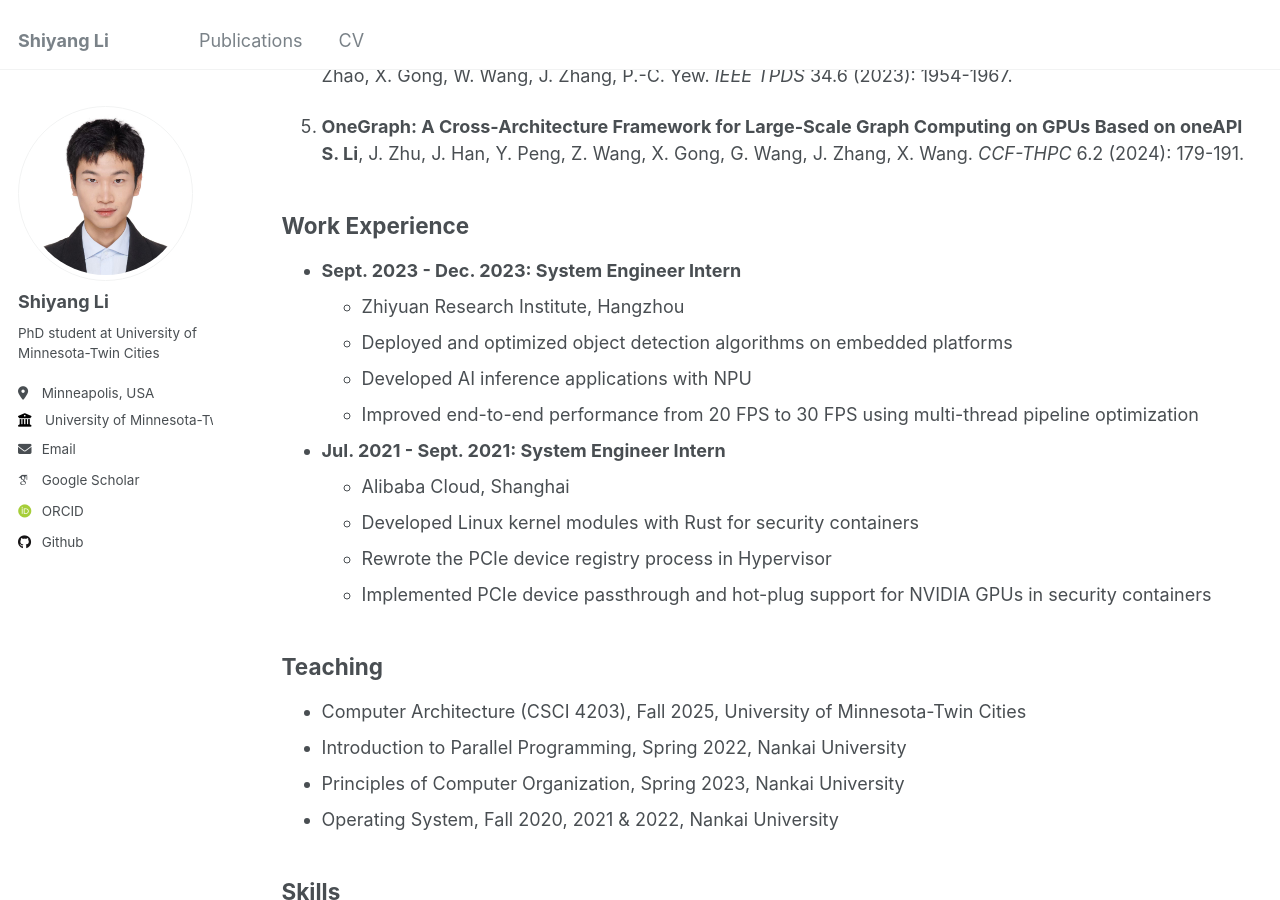
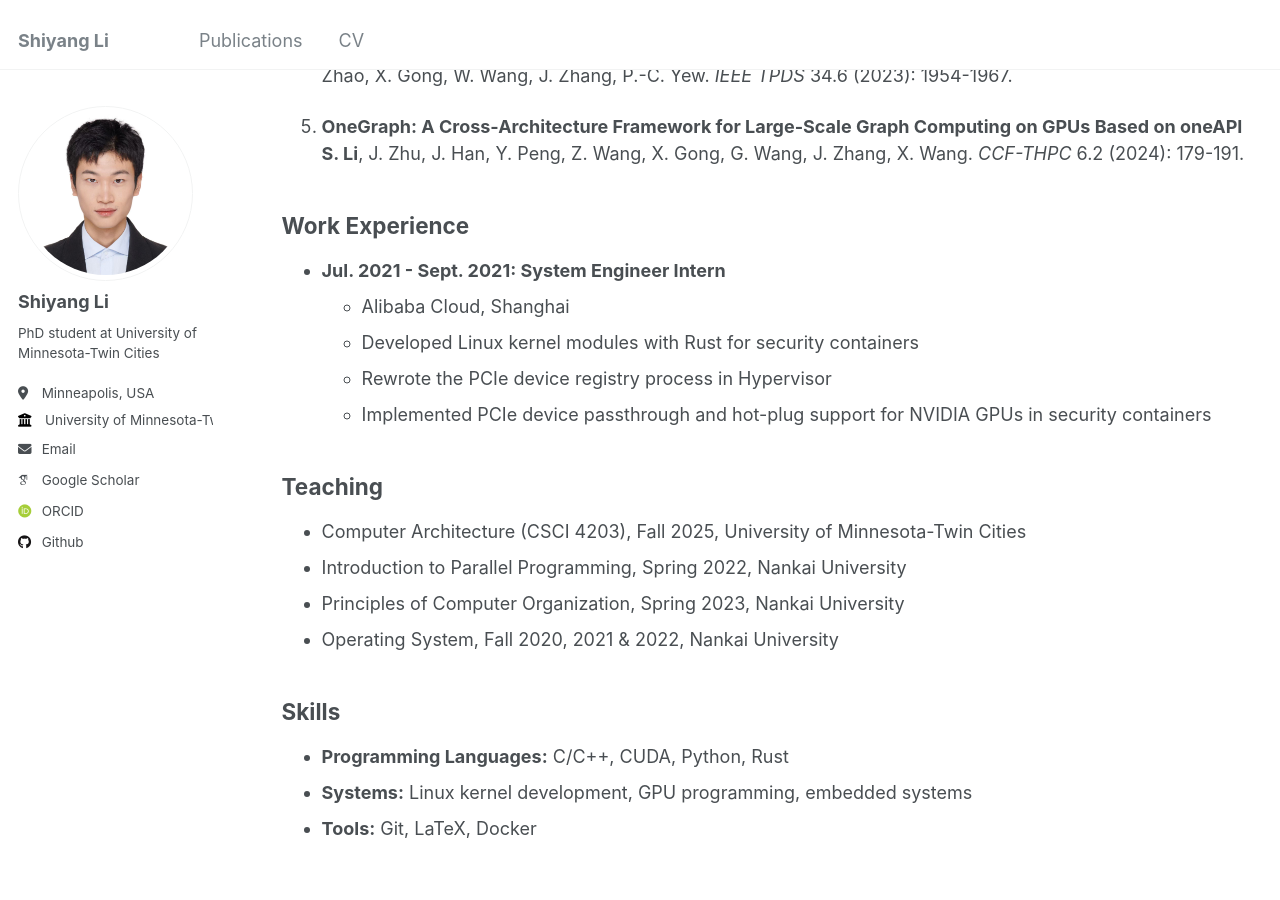
Before and after one commit to NKU-Yang/NKU-yang.github.io, a Jekyll site: the page built from _pages/cv.md, in a window 1280 px wide and 900 px high, scrolled down 871 px. Built offline with Jekyll 4.4.1, drawn with Linux system fonts in a browser that asks for light colours; some web fonts are replaced; comment, search, counter and statistics services are not loaded.

Commit message:
Update cv.md

```diff
--- a/_pages/cv.md
+++ b/_pages/cv.md
@@ -42,12 +42,6 @@ redirect_from:
 
 ## Work Experience
 
-* **Sept. 2023 - Dec. 2023: System Engineer Intern**
-  * Zhiyuan Research Institute, Hangzhou
-  * Deployed and optimized object detection algorithms on embedded platforms
-  * Developed AI inference applications with NPU
-  * Improved end-to-end performance from 20 FPS to 30 FPS using multi-thread pipeline optimization
-
 * **Jul. 2021 - Sept. 2021: System Engineer Intern**
   * Alibaba Cloud, Shanghai
   * Developed Linux kernel modules with Rust for security containers
```
